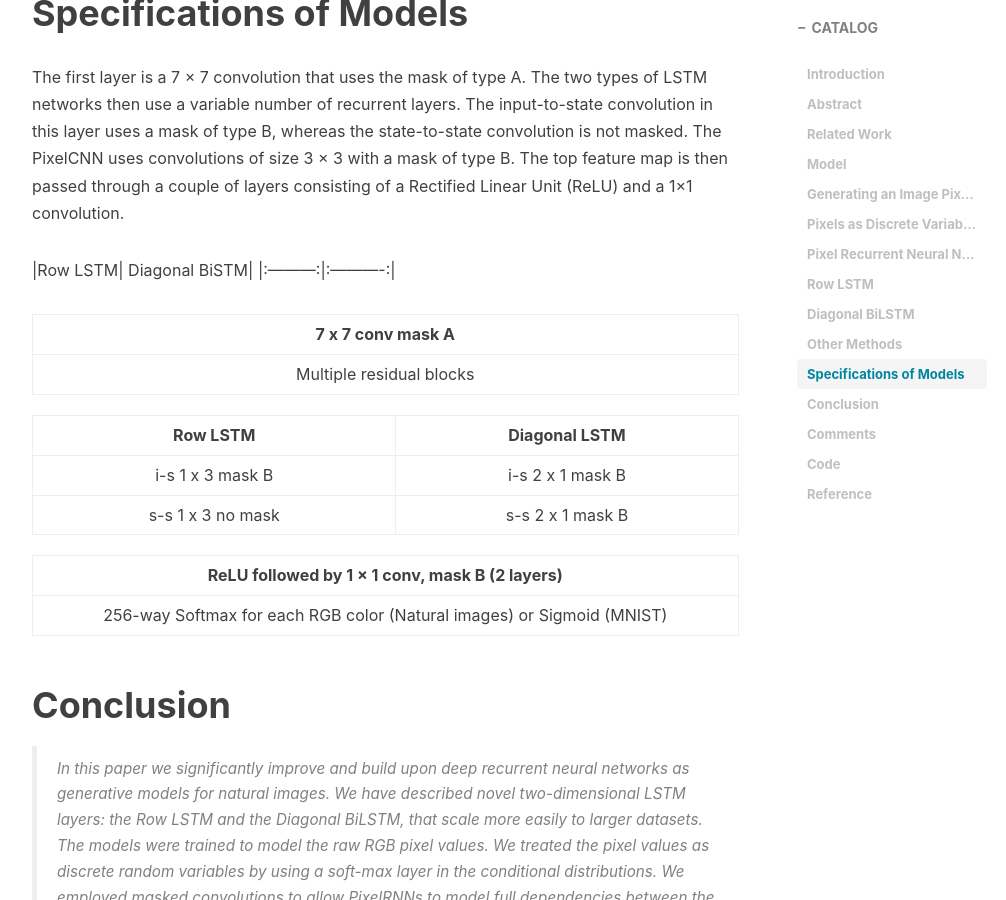
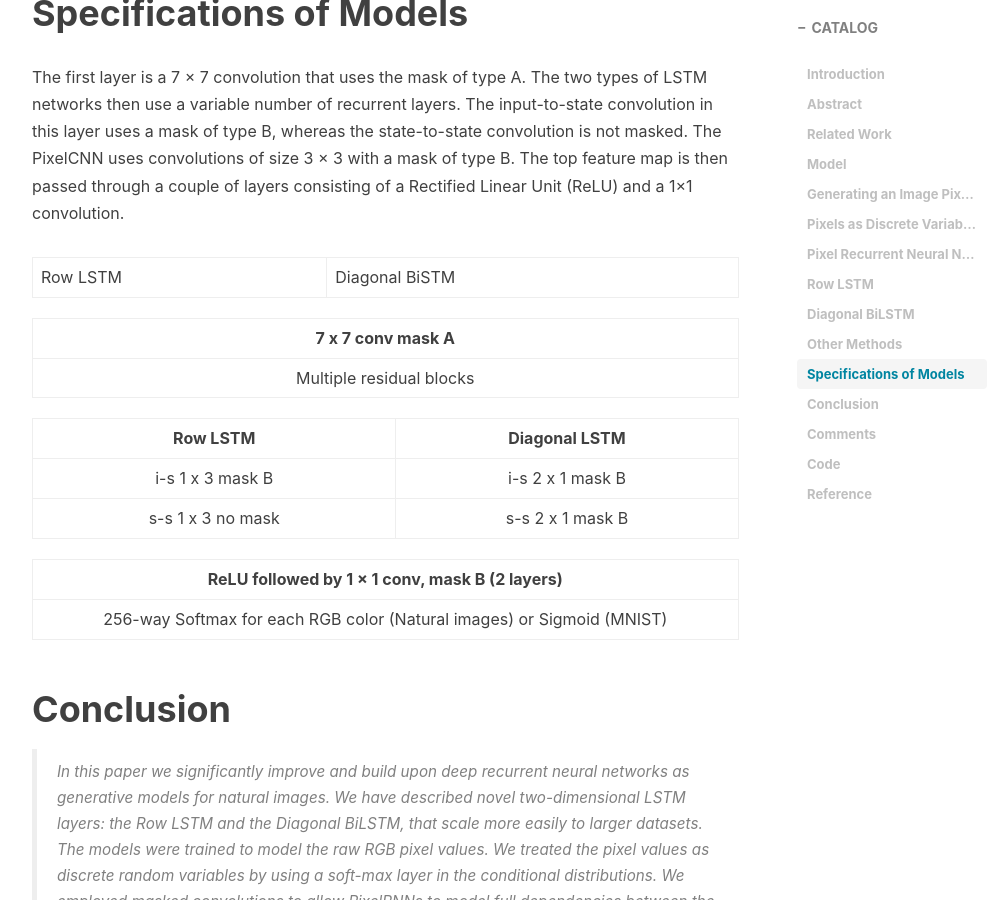
Before and after one commit to lab301-readings/lab301-readings.github.io, a Jekyll site: the page built from _posts/2017-11-06-Pixel Recurrent Neural Networks.md, in a window 1280 px wide and 900 px high, scrolled down 4489 px. Shown: the whole window, without its empty margins (233-1239 px from the left). Built offline with Jekyll 4.4.1, drawn with Linux system fonts in a browser that asks for light colours; nearby versions of some CDN libraries; formulas are drawn with MathJax 3; comment, search, counter and statistics services are not loaded.

```diff
--- a/_posts/2017-11-06-Pixel Recurrent Neural Networks.md
+++ b/_posts/2017-11-06-Pixel Recurrent Neural Networks.md
@@ -103,8 +103,7 @@ The authors also applied **ResNet** and **Masked Convoltion**. ResNet is popular
 # Specifications of Models
 The first layer is a 7 × 7 convolution that uses the mask of type A. The two types of LSTM networks then use a variable number of recurrent layers. The input-to-state convolution in this layer uses a mask of type B, whereas the state-to-state convolution is not masked. The PixelCNN uses convolutions of size 3 × 3 with a mask of type B. The top feature map is then passed through a couple of layers consisting of a Rectified Linear Unit (ReLU) and a 1×1 convolution.
 
-|Row LSTM| Diagonal BiSTM|
-|:---------:|:----------:|
+|  Row LSTM  |  Diagonal BiSTM  |
 
 |7 x 7 conv mask A|
 |:--:|
```
